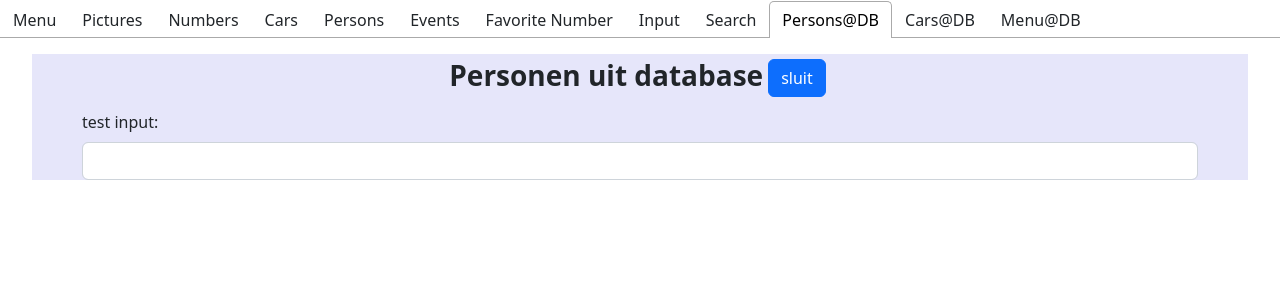
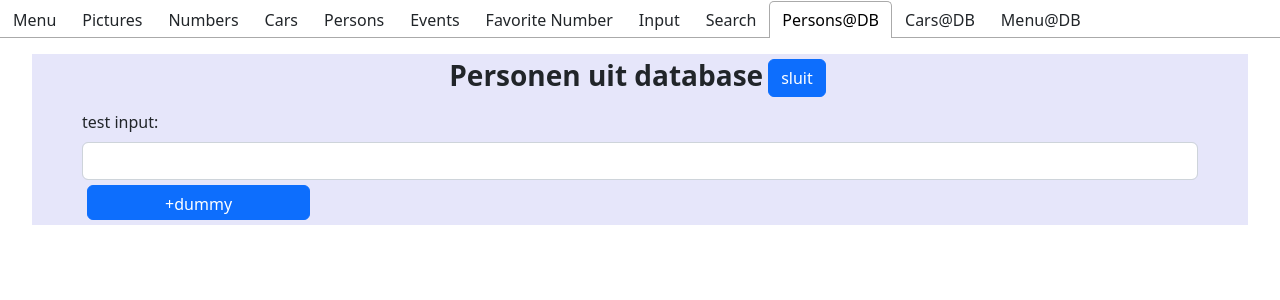
Before and after one commit to SeppeTeugels/dynamic_oefeningen, a React (Create React App) app: page / in a window 1280 px wide. Both pictures are taken after a click on the tab "Persons@DB". Shown: the top 300 px of the page. Built offline with nearby package versions, Linux system fonts and the light colour scheme; no server answers; the database is empty.

Commit message:
bundel 5 5.1

```diff
--- a/src/pages/PersonsFromDbPage.js
+++ b/src/pages/PersonsFromDbPage.js
@@ -1,26 +1,42 @@
 import {firestoreDB} from "../services/firebase";
-import {collection, query , orderBy} from 'firebase/firestore'
+import {collection, query, orderBy, addDoc} from 'firebase/firestore'
 import {useCollectionData} from 'react-firebase-hooks/firestore'
 import {Persons} from "../components/Persons";
 import {Section} from "../components/Section";
-import {Form} from "react-bootstrap";
+import {Button, Form} from "react-bootstrap";
 import {useState} from "react";
-import {PERSON_DATA} from "../data/data";
 
 const personConverter = {
-    toFirestore: undefined,
-    fromFirestore: function (snapshot, options){
+    toFirestore: function (dataInApp) {
+        return{
+            name: dataInApp.name,
+            age: Number(dataInApp.age),
+            city: dataInApp.city,
+        }
+
+    },
+    fromFirestore: function (snapshot, options) {
         const data = snapshot.data(options);
         return {...data, id: snapshot.id}
     }
 };
 
-export function PersonsFromDbPage(){
+
+
+
+export function PersonsFromDbPage() {
     const [searchInput, setSearchInput] = useState()
     const collectionRef = collection(firestoreDB, 'Persons').withConverter(personConverter);
     const queryRef = query(collectionRef, orderBy("name"))
     const [values, loading, error] = useCollectionData(queryRef);
-    console.log({values,loading, error});
+    // console.log({values, loading, error});
+
+
+    function addDummyPerson(){
+        const person = {name:"Dummy", age:19, city:"Mechelen"};
+        addDoc(collectionRef, person);
+    }
+
     return <>
         <div className={"mx-3"}>
             <div className={"m-3"}>
@@ -31,7 +47,10 @@ export function PersonsFromDbPage(){
                                       value={searchInput}
                                       onChange={e => setSearchInput(e.target.value)}/>
                     </Form>
-                    <Persons persons={(searchInput)? values.filter(p => p.name.includes(searchInput) || p.city.includes(searchInput)): values }/>
+                    <div>
+                        <Button onClick={addDummyPerson} variant={"primary"} style={{margin: "5px", width: "20%", height: "35px"}}>+dummy</Button>
+                    </div>
+                    <Persons persons={(searchInput) ? values.filter(p => p.name.includes(searchInput) || p.city.includes(searchInput)) : values}/>
                 </Section>
             </div>
         </div>
```
